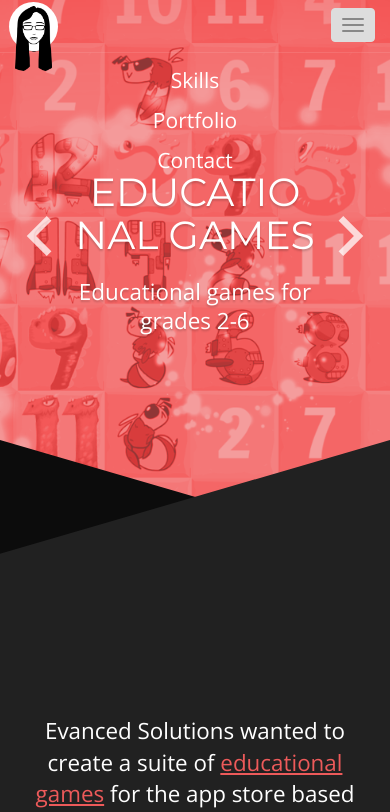
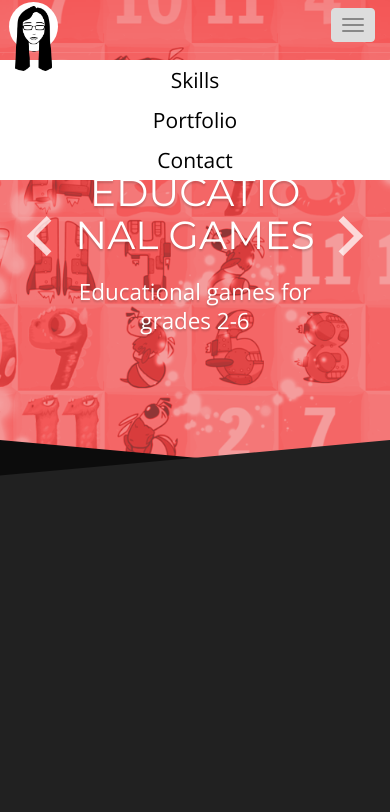
Before and after one commit to snlowery/foliosite2017, a website: page games.html in a window 390 px wide. Both pictures are taken after a click on the button "Toggle navigation". Shown: the top 812 px of the page. Drawn offline with nearby package versions, Linux system fonts and the light colour scheme.

Commit message:
Fixed: - triangles now scale to 4k. However, diagonal bands don’t really. - triangle funkiness on mobile is gone - navbar buttons now have color on mobile

```diff
--- a/css/main.css
+++ b/css/main.css
@@ -698,7 +698,7 @@ a:hover {
 	width: 0;
 	height: 0;
 	border-bottom: 350px solid #212121;
-	border-left: 1200px solid transparent;
+	border-left: 3840px solid transparent;
 	float:right;
 	top: -350px;
 	position: relative;
@@ -709,7 +709,7 @@ a:hover {
 	width: 0;
 	height: 0;
 	border-bottom: 350px solid #0c0c0c;
-	border-right: 1200px solid transparent;
+	border-right: 3840px solid transparent;
 	float: left;
 	position: relative;
 
@@ -845,10 +845,18 @@ a:hover {
 
 	#project-info  {
 		padding: 0;
-	margin-top: -100px;
 	}
+
 	.skill-img {
 		width: 30%;
+	}
+
+	.navbar ul {
+		background-color: #FFFFFF;
+	}
+
+	.nav-link-alt {
+		color: #000 !important;
 	}
 }
 
```
Lines whose indentation alone changed are shown as unchanged.
